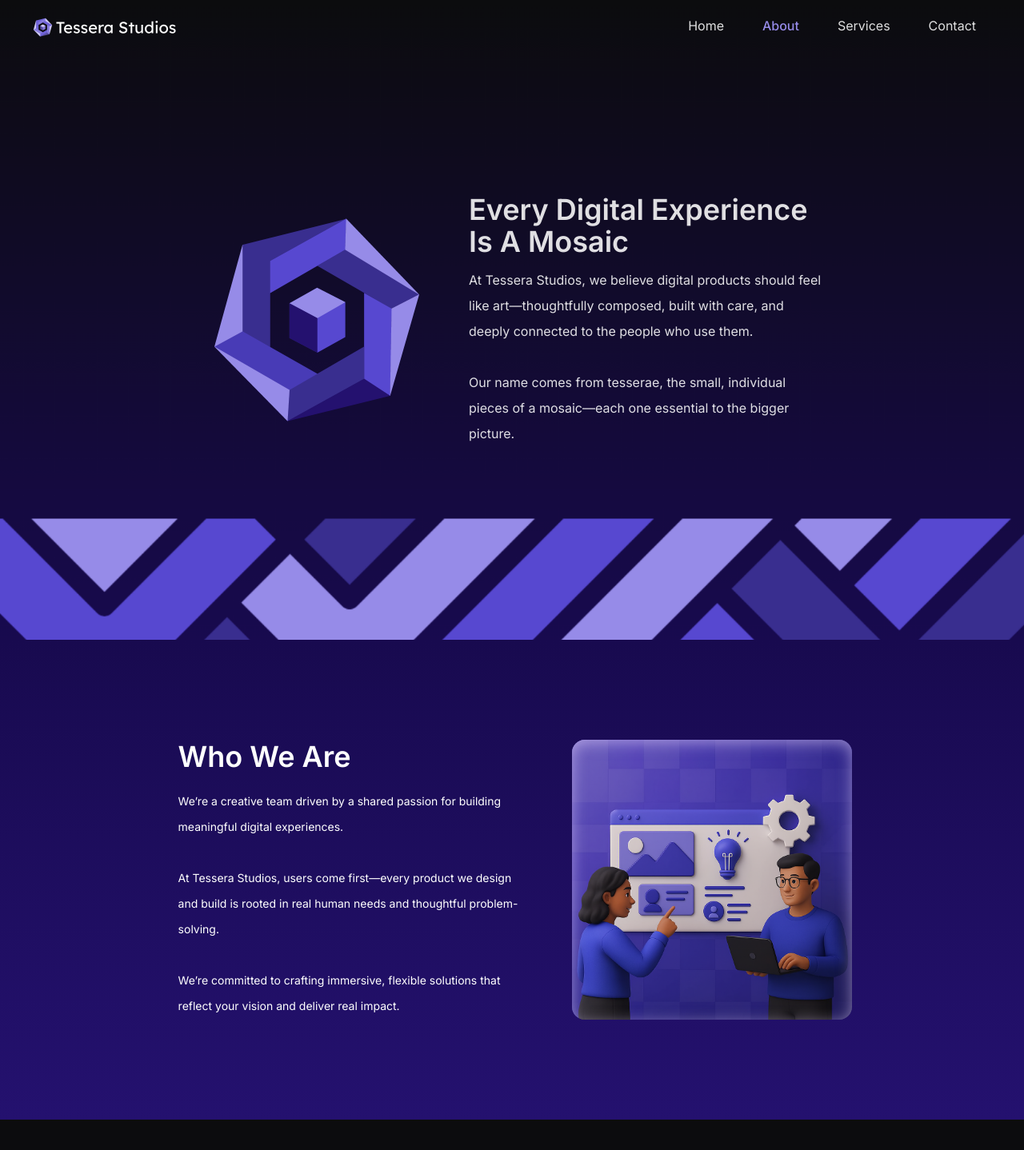
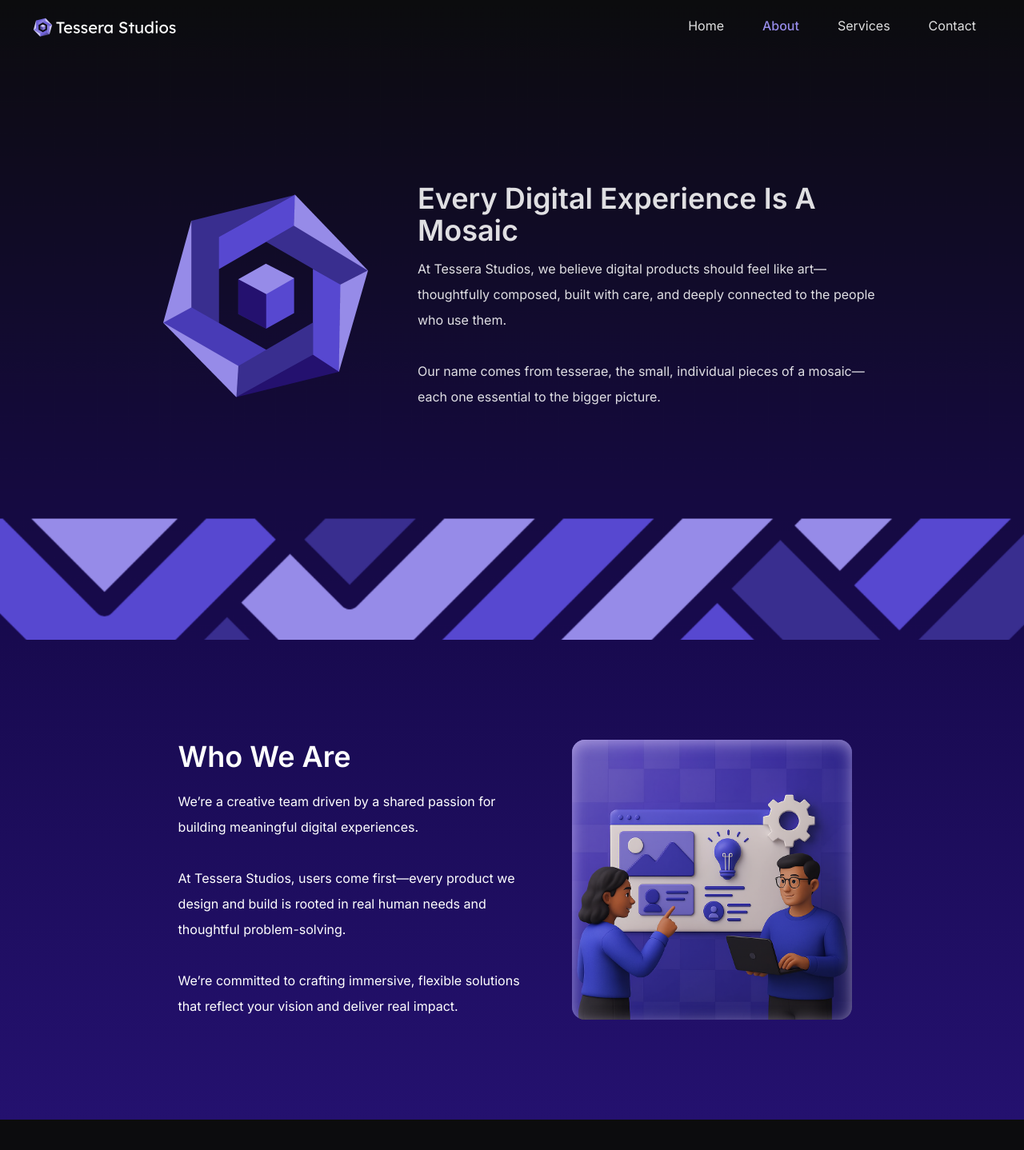
Before and after one commit to Tessera-Studios/Tessera-Web, a React (Vite) app in the folder frontend/: page /about in a window 1280 px wide. Shown: the top 1438 px of the page at 80% size. Built offline with nearby package versions, Linux system fonts and the light colour scheme; grey boxes are pictures that could not be loaded.

Commit message:
Tweaked spacing on about page

```diff
--- a/frontend/src/pages/About.tsx
+++ b/frontend/src/pages/About.tsx
@@ -8,19 +8,21 @@ import "./About.css";
 function About() {
     return (
         <div className="overflow-x-hidden">
-            <div id="about-landing" className="flex flex-col md:flex-row justify-center items-center min-h-[100vh] px-12 md:p-20" style={{ backgroundImage: `url(${landingImage})`, backgroundSize: 'cover', backgroundPosition: 'center' }}>
+            <div id="about-landing" className="flex justify-center items-center min-h-[100vh] px-12 md:p-20" style={{ backgroundImage: `url(${landingImage})`, backgroundSize: 'cover', backgroundPosition: 'center' }}>
+                <div className="flex flex-col md:flex-row justify-center items-center mb-15">
                     <div className='md:mr-10 px-22 md:p-0'> <img src={emblem} alt="Tessera Emblem" width={300} /></div>
-                <div className="mt-5 md:mt-0 md:w-[35vw] pb-20 md:pb-0">
+                    <div className="mt-5 md:mt-0 md:w-[45vw] pb-20 md:pb-0">
                         <h2 className='text-2xl md:text-4xl mb-3 font-semibold'>Every Digital Experience Is A Mosaic</h2>
                         <p className='md:leading-8'>At Tessera Studios, we believe digital products should feel like art—thoughtfully composed, built with care, and deeply connected to the people who use them.
                             <br /><br />Our name comes from tesserae, the small, individual pieces of a mosaic—each one essential to the bigger picture.</p>
+                    </div>
                 </div>
             </div>
 
             <div id="about-who-we-are" className="flex flex-col md:flex-row justify-center items-center min-h-[100vh] md:min-h-[75vh] px-12 md:p-20 text-white">
                 <div className="lg:w-[36vw] md:p-2 py-10">
                     <h2 className='text-4xl mb-5 font-semibold'>Who We Are</h2>
-                    <p className='md:leading-8 text-sm'>We’re a creative team driven by a shared passion for building meaningful digital experiences.
+                    <p className='md:leading-8 text-sm md:text-base'>We’re a creative team driven by a shared passion for building meaningful digital experiences.
                         <br /><br /> At Tessera Studios, users come first—every product we design and build is rooted in real human needs and thoughtful problem-solving.
                         <br /><br /> We’re committed to crafting immersive, flexible solutions that reflect your vision and deliver real impact.
                     </p>
```
Lines whose indentation alone changed are shown as unchanged.
